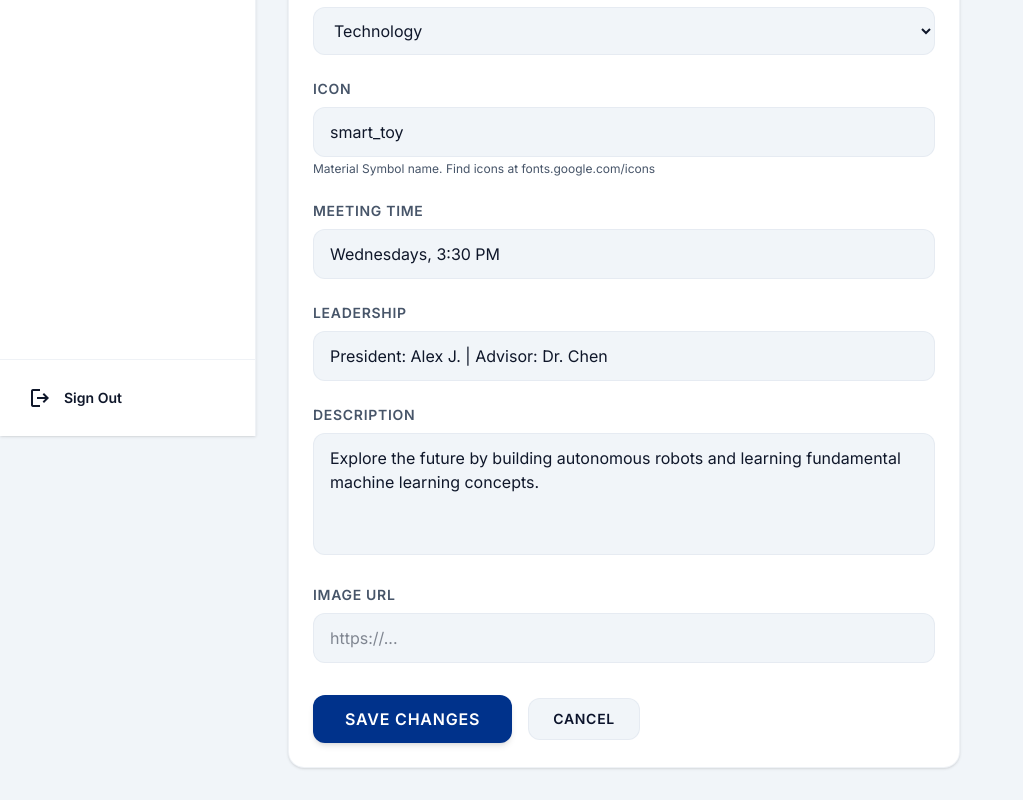
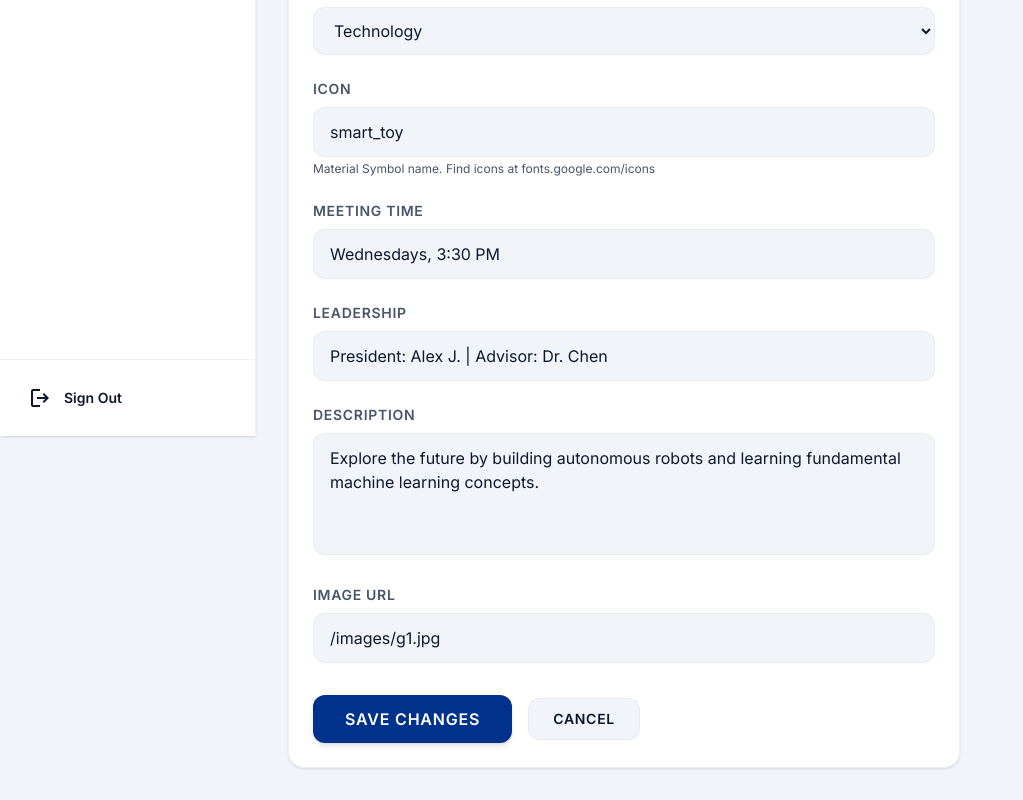
Before and after one commit to HintharProject/school-website, a Next.js app: page /admin/clubs/1/edit in a window 1280 px wide. Shown: the part 364-1164 px from the top of the page, without its empty margins (0-1023 px from the left). Built offline with nearby package versions, Linux system fonts and the light colour scheme.

Commit message:
chore: replace external images with local assets
update mock data across all admin and public pages, plus UI components, to replace external Google Photos placeholder URLs with local static /images/ assets, improving load reliability and performance

```diff
--- a/app/admin/clubs/[id]/edit/page.tsx
+++ b/app/admin/clubs/[id]/edit/page.tsx
@@ -15,7 +15,7 @@ const clubsData = [
     meetingTime: "Wednesdays, 3:30 PM",
     leadership: "President: Alex J. | Advisor: Dr. Chen",
     description: "Explore the future by building autonomous robots and learning fundamental machine learning concepts.",
-    image: "",
+    image: "/images/g1.jpg",
   },
   {
     id: 2,
@@ -25,7 +25,7 @@ const clubsData = [
     meetingTime: "Tuesdays, 4:00 PM",
     leadership: "Captain: Michael C. | Advisor: Mrs. Smith",
     description: "Sharpen your public speaking and critical thinking skills by discussing global issues.",
-    image: "",
+    image: "/images/g2.jpg",
   },
   {
     id: 3,
@@ -35,7 +35,7 @@ const clubsData = [
     meetingTime: "Fridays, 3:00 PM",
     leadership: "President: Sarah L. | Advisor: Mr. Davis",
     description: "Lead sustainability initiatives on campus and organize community clean-up drives.",
-    image: "",
+    image: "/images/g3.jpg",
   },
   {
     id: 4,
@@ -45,7 +45,7 @@ const clubsData = [
     meetingTime: "Mon & Thu, 4:30 PM",
     leadership: "Director: Ms. Rahman",
     description: "Express yourself through drama, dance, and musical performances in our biannual showcases.",
-    image: "",
+    image: "/images/g4.jpg",
   },
   {
     id: 5,
@@ -55,7 +55,7 @@ const clubsData = [
     meetingTime: "Thursdays, 3:30 PM",
     leadership: "President: Emily T. | Advisor: Mr. Park",
     description: "Learn web development, competitive programming, and build real-world applications.",
-    image: "",
+    image: "/images/g5.jpg",
   },
   {
     id: 6,
@@ -65,7 +65,7 @@ const clubsData = [
     meetingTime: "Mondays, 4:00 PM",
     leadership: "Captain: David K. | Advisor: Mrs. Garcia",
     description: "Master the art of strategy and critical thinking through competitive chess.",
-    image: "",
+    image: "/images/g6.jpg",
   },
 ];
 
--- a/app/admin/clubs/new/page.tsx
+++ b/app/admin/clubs/new/page.tsx
@@ -15,7 +15,7 @@ export default function NewClubPage() {
     meetingTime: "",
     leadership: "",
     description: "",
-    image: "",
+    image: "/images/g1.jpg",
   });
 
   const handleChange = (e: React.ChangeEvent<HTMLInputElement | HTMLTextAreaElement | HTMLSelectElement>) => {
--- a/app/admin/clubs/page.tsx
+++ b/app/admin/clubs/page.tsx
@@ -12,7 +12,7 @@ const initialClubs = [
     meetingTime: "Wednesdays, 3:30 PM",
     leadership: "President: Alex J. | Advisor: Dr. Chen",
     description: "Explore the future by building autonomous robots and learning fundamental machine learning concepts.",
-    image: "",
+    image: "/images/g1.jpg",
   },
   {
     id: 2,
@@ -22,7 +22,7 @@ const initialClubs = [
     meetingTime: "Tuesdays, 4:00 PM",
     leadership: "Captain: Michael C. | Advisor: Mrs. Smith",
     description: "Sharpen your public speaking and critical thinking skills by discussing global issues.",
-    image: "",
+    image: "/images/g2.jpg",
   },
   {
     id: 3,
@@ -32,7 +32,7 @@ const initialClubs = [
     meetingTime: "Fridays, 3:00 PM",
     leadership: "President: Sarah L. | Advisor: Mr. Davis",
     description: "Lead sustainability initiatives on campus and organize community clean-up drives.",
-    image: "",
+    image: "/images/g3.jpg",
   },
   {
     id: 4,
@@ -42,7 +42,7 @@ const initialClubs = [
     meetingTime: "Mon & Thu, 4:30 PM",
     leadership: "Director: Ms. Rahman",
     description: "Express yourself through drama, dance, and musical performances in our biannual showcases.",
-    image: "",
+    image: "/images/g4.jpg",
   },
   {
     id: 5,
@@ -52,7 +52,7 @@ const initialClubs = [
     meetingTime: "Thursdays, 3:30 PM",
     leadership: "President: Emily T. | Advisor: Mr. Park",
     description: "Learn web development, competitive programming, and build real-world applications.",
-    image: "",
+    image: "/images/g5.jpg",
   },
   {
     id: 6,
@@ -62,7 +62,7 @@ const initialClubs = [
     meetingTime: "Mondays, 4:00 PM",
     leadership: "Captain: David K. | Advisor: Mrs. Garcia",
     description: "Master the art of strategy and critical thinking through competitive chess.",
-    image: "",
+    image: "/images/g6.jpg",
   },
 ];
 
--- a/app/admin/yearbook/[id]/edit/page.tsx
+++ b/app/admin/yearbook/[id]/edit/page.tsx
@@ -45,7 +45,7 @@ const mockEntries: YearbookEntry[] = [
     category: "Class of 2024",
     role: "Student Council President",
     quote: "Leadership is an action, not a position.",
-    image: "https://lh3.googleusercontent.com/aida/placeholder",
+    image: "/images/graduation.png",
     type: "student",
   },
   {
@@ -61,7 +61,7 @@ const mockEntries: YearbookEntry[] = [
     title: "Annual Sports Meet",
     category: "Sports",
     description: "Blue house emerged victorious after a highly competitive weekend.",
-    image: "https://lh3.googleusercontent.com/aida/placeholder",
+    image: "/images/graduation.png",
     type: "event",
   },
   {
@@ -95,7 +95,7 @@ const mockEntries: YearbookEntry[] = [
     title: "Science Fair Grand Prize",
     category: "Science Fair",
     description: "Innovative water purification project wins national recognition.",
-    image: "https://lh3.googleusercontent.com/aida/placeholder",
+    image: "/images/graduation.png",
     type: "event",
   },
 ];
--- a/app/clubs/ClubsView.tsx
+++ b/app/clubs/ClubsView.tsx
@@ -14,7 +14,7 @@ const clubs = [
     meetingTime: "Wednesdays, 3:30 PM",
     leadership: "President: Alex J. | Advisor: Dr. Chen",
     description: "Explore the future by building autonomous robots and learning fundamental machine learning concepts.",
-    image: "https://lh3.googleusercontent.com/aida/AP1WRLubSOzy0hIVdU-OIXQJq9sleqvpygjkiLIi-0EtMI78CjSIavfUdFQ232oK_gDg10GOB8nKQG2NbaisHwYQQoT1ggV1es1srgGjtPrfZJWj5-dY_b3-Tv6CguByN649rwstTDWY4879DY4xHvdb9r5gpGvAj_yI4lPMZLVcaHX7WXHd0v0C0f0ipNesCgc6IjPko6YL-JaiRUs3XgFvBuVm4q4XsopEHObf9QUzH6X60_epq_u9NizbvlQ",
+    image: "/images/g1.jpg",
   },
   {
     id: 2,
@@ -24,7 +24,7 @@ const clubs = [
     meetingTime: "Tuesdays, 4:00 PM",
     leadership: "Captain: Michael C. | Advisor: Mrs. Smith",
     description: "Sharpen your public speaking and critical thinking skills by discussing global issues.",
-    image: "https://lh3.googleusercontent.com/aida/AP1WRLsHQ4d-Yv2CqNgm6l7b4ysFXR2tj9vMPfbhpr6fAHgFDfqQL6AXsFRDlRw2ZzaoQI3Tl-bGqMV2_mg9OQjJHPAeKE-sd-EWylhk7vaPebUsiCpqsUPIl5RthiE8CmZTctl9Sp3T4CKHeOV5DyqcrCrLAIgYn3YZ7Fq4s1gkee1c5D0kpNTpW1Hiub1L79MKExKyksWqIeC6G7RttBdCQKESfHzuyneWkioWwpnkRDizVR_ghki4T63ebUQ",
+    image: "/images/g2.jpg",
   },
   {
     id: 3,
@@ -34,7 +34,7 @@ const clubs = [
     meetingTime: "Fridays, 3:00 PM",
     leadership: "President: Sarah L. | Advisor: Mr. Davis",
     description: "Lead sustainability initiatives on campus and organize community clean-up drives.",
-    image: "https://lh3.googleusercontent.com/aida/AP1WRLsh_skzIdmnZdKSHk8e4gfg4nGWOR9WKXfRtEuk1r6s9jLgr4648f3KCLhrQBMwbi-cJjIK5PyL3oq_573s1FwK-cKOVnRa60RsPNuZDjmjn-PwpTsL5yNfTivUkHCf_P1Pi22-MmjsyHzmNTQutdq9PoMlK5w-Aa0xQYDmNxkw6Z7Nyw7QEwVVA-nqsXg8HVGTGZ1f-F3emoVFDNowNQmdscvgfG0iQ_Js_jmmR1CyL26qInTnsxgzS_w",
+    image: "/images/g3.jpg",
   },
   {
     id: 4,
@@ -44,7 +44,7 @@ const clubs = [
     meetingTime: "Mon & Thu, 4:30 PM",
     leadership: "Director: Ms. Rahman",
     description: "Express yourself through drama, dance, and musical performances in our biannual showcases.",
-    image: "https://lh3.googleusercontent.com/aida/AP1WRLuj0jH-Eo42DVI0hnp8rL4wmW3Kth2U8Z4qwH8nYmKmOTyZgYkVp-WRkNfSD5Q6F3fMEzPW_jz0RBtbBF_NTUizCT37mTDIkyuBfa9_nDj-r84_t-t-2gwG1VWjCbaUQsIEJQzocST2R2Ov0qt9bLPyYDY01YT3rbb6JnC63WReDZZTDt8wy92MeZ_DUW_SYtTaBrol6Z_Qi-uPoTq8Y01HGSaZYy3KsM0sS-7xjCHP8G6psHLyA-kwMg",
+    image: "/images/g4.jpg",
   },
 ];
 
--- a/app/components/sections/SpecialisationsSection.tsx
+++ b/app/components/sections/SpecialisationsSection.tsx
@@ -23,8 +23,7 @@ const specialisations = [
     icon: "engineering",
     description:
       "Develop technical expertise and problem-solving abilities through hands-on learning.",
-    image:
-      "https://lh3.googleusercontent.com/aida/AP1WRLuj0jH-Eo42DVI0hnp8rL4wmW3Kth2U8Z4qwH8nYmKmOTyZgYkVp-WRkNfSD5Q6F3fMEzPW_jz0RBtbBF_NTUizCT37mTDIkyuBfa9_nDj-r84_t-t-2gwG1VWjCbaUQsIEJQzocST2R2Ov0qt9bLPyYDY01YT3rbb6JnC63WReDZZTDt8wy92MeZ_DUW_SYtTaBrol6Z_Qi-uPoTq8Y01HGSaZYy3KsM0sS-7xjCHP8G6psHLyA-kwMg",
+    image: "/images/engineering.avif",
   },
   {
     id: "it",
@@ -32,8 +31,7 @@ const specialisations = [
     icon: "developer_board",
     description:
       "Master digital transformation and technical implementation in a connected world.",
-    image:
-      "https://lh3.googleusercontent.com/aida/AP1WRLubSOzy0hIVdU-OIXQJq9sleqvpygjkiLIi-0EtMI78CjSIavfUdFQ232oK_gDg10GOB8nKQG2NbaisHwYQQoT1ggV1es1srgGjtPrfZJWj5-dY_b3-Tv6CguByN649rwstTDWY4879DY4xHvdb9r5gpGvAj_yI4lPMZLVcaHX7WXHd0v0C0f0ipNesCgc6IjPko6YL-JaiRUs3XgFvBuVm4q4XsopEHObf9QUzH6X60_epq_u9NizbvlQ",
+    image: "/images/it.jpg",
   },
   {
     id: "business",
@@ -41,8 +39,7 @@ const specialisations = [
     icon: "corporate_fare",
     description:
       "Cultivate leadership, management skills, and strategic thinking for the global market.",
-    image:
-      "https://lh3.googleusercontent.com/aida/AP1WRLsHQ4d-Yv2CqNgm6l7b4ysFXR2tj9vMPfbhpr6fAHgFDfqQL6AXsFRDlRw2ZzaoQI3Tl-bGqMV2_mg9OQjJHPAeKE-sd-EWylhk7vaPebUsiCpqsUPIl5RthiE8CmZTctl9Sp3T4CKHeOV5DyqcrCrLAIgYn3YZ7Fq4s1gkee1c5D0kpNTpW1Hiub1L79MKExKyksWqIeC6G7RttBdCQKESfHzuyneWkioWwpnkRDizVR_ghki4T63ebUQ",
+    image: "/images/business.jpg",
   },
   {
     id: "medical",
@@ -50,8 +47,7 @@ const specialisations = [
     icon: "stethoscope",
     description:
       "Foundational science and preparation for prestigious medical careers worldwide.",
-    image:
-      "https://lh3.googleusercontent.com/aida/AP1WRLsh_skzIdmnZdKSHk8e4gfg4nGWOR9WKXfRtEuk1r6s9jLgr4648f3KCLhrQBMwbi-cJjIK5PyL3oq_573s1FwK-cKOVnRa60RsPNuZDjmjn-PwpTsL5yNfTivUkHCf_P1Pi22-MmjsyHzmNTQutdq9PoMlK5w-Aa0xQYDmNxkw6Z7Nyw7QEwVVA-nqsXg8HVGTGZ1f-F3emoVFDNowNQmdscvgfG0iQ_Js_jmmR1CyL26qInTnsxgzS_w",
+    image: "/images/medical.png",
   },
 ];
 
--- a/app/yearbook/YearbookGallery.tsx
+++ b/app/yearbook/YearbookGallery.tsx
@@ -16,7 +16,7 @@ const yearbookEntries = [
     category: "Class of 2023",
     role: "Valedictorian",
     quote: "The future belongs to those who prepare for it today.",
-    image: "https://lh3.googleusercontent.com/aida/AP1WRLsHQ4d-Yv2CqNgm6l7b4ysFXR2tj9vMPfbhpr6fAHgFDfqQL6AXsFRDlRw2ZzaoQI3Tl-bGqMV2_mg9OQjJHPAeKE-sd-EWylhk7vaPebUsiCpqsUPIl5RthiE8CmZTctl9Sp3T4CKHeOV5DyqcrCrLAIgYn3YZ7Fq4s1gkee1c5D0kpNTpW1Hiub1L79MKExKyksWqIeC6G7RttBdCQKESfHzuyneWkioWwpnkRDizVR_ghki4T63ebUQ",
+    image: "/images/g5.jpg",
   },
   {
     id: 2,
@@ -24,14 +24,14 @@ const yearbookEntries = [
     category: "Class of 2024",
     role: "Student Council President",
     quote: "Leadership is an action, not a position.",
-    image: "https://lh3.googleusercontent.com/aida/AP1WRLsh_skzIdmnZdKSHk8e4gfg4nGWOR9WKXfRtEuk1r6s9jLgr4648f3KCLhrQBMwbi-cJjIK5PyL3oq_573s1FwK-cKOVnRa60RsPNuZDjmjn-PwpTsL5yNfTivUkHCf_P1Pi22-MmjsyHzmNTQutdq9PoMlK5w-Aa0xQYDmNxkw6Z7Nyw7QEwVVA-nqsXg8HVGTGZ1f-F3emoVFDNowNQmdscvgfG0iQ_Js_jmmR1CyL26qInTnsxgzS_w",
+    image: "/images/g6.jpg",
   },
   {
     id: 3,
     title: "Regional Science Fair Winners",
     category: "Science Fair",
     description: "Our robotics team took 1st place in the regional competition.",
-    image: "https://lh3.googleusercontent.com/aida/AP1WRLuj0jH-Eo42DVI0hnp8rL4wmW3Kth2U8Z4qwH8nYmKmOTyZgYkVp-WRkNfSD5Q6F3fMEzPW_jz0RBtbBF_NTUizCT37mTDIkyuBfa9_nDj-r84_t-t-2gwG1VWjCbaUQsIEJQzocST2R2Ov0qt9bLPyYDY01YT3rbb6JnC63WReDZZTDt8wy92MeZ_DUW_SYtTaBrol6Z_Qi-uPoTq8Y01HGSaZYy3KsM0sS-7xjCHP8G6psHLyA-kwMg",
+    image: "/images/g7.jpg",
   },
   {
     id: 4,
@@ -53,7 +53,7 @@ const yearbookEntries = [
     title: "Spring Art Exhibition",
     category: "Arts",
     description: "Showcasing the incredible talent of our senior artists.",
-    image: "https://lh3.googleusercontent.com/aida/AP1WRLsHQ4d-Yv2CqNgm6l7b4ysFXR2tj9vMPfbhpr6fAHgFDfqQL6AXsFRDlRw2ZzaoQI3Tl-bGqMV2_mg9OQjJHPAeKE-sd-EWylhk7vaPebUsiCpqsUPIl5RthiE8CmZTctl9Sp3T4CKHeOV5DyqcrCrLAIgYn3YZ7Fq4s1gkee1c5D0kpNTpW1Hiub1L79MKExKyksWqIeC6G7RttBdCQKESfHzuyneWkioWwpnkRDizVR_ghki4T63ebUQ",
+    image: "/images/g9.jpg",
   }
 ];
 
```
Also changed, not shown: app/admin/yearbook/page.tsx (+4 -4 lines).
